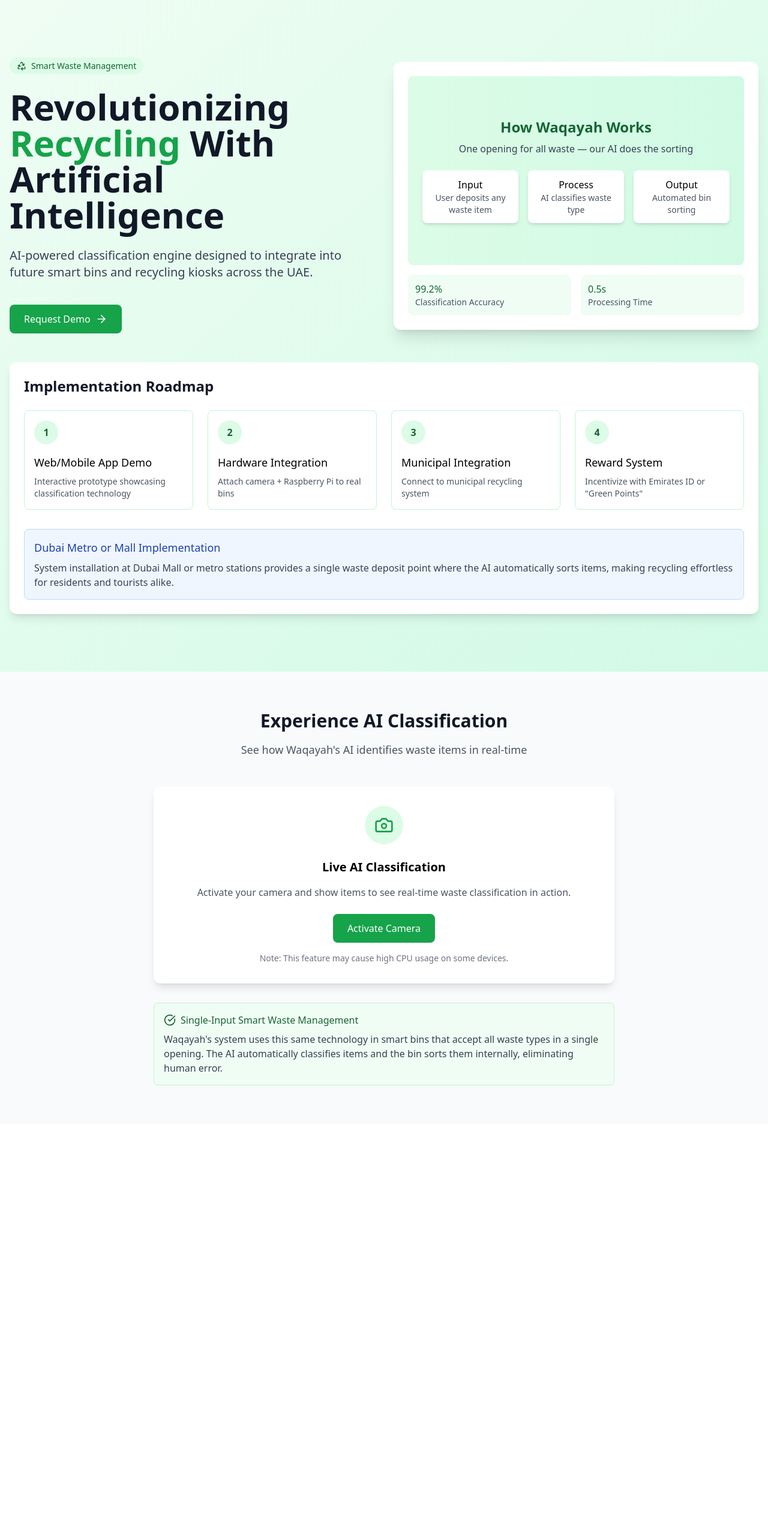
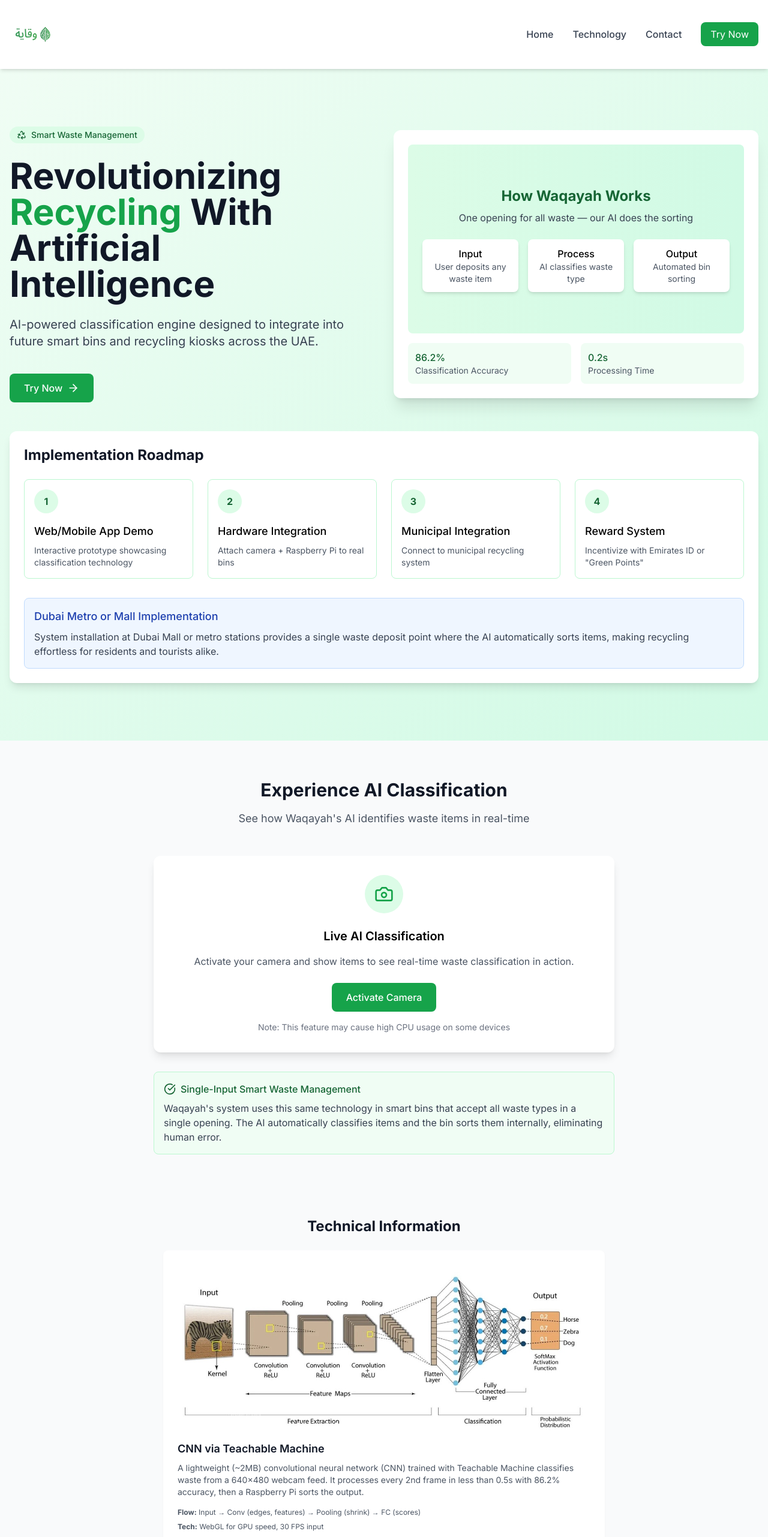
Before and after one commit to mmabohra/waqayah, a React (Create React App) app: page / in a window 1280 px wide. Shown: the top 2563 px of the page at 60% size. Before the commit the page ends 1874 px from the top, so only its background shows below. Built offline with nearby package versions, Linux system fonts and the light colour scheme.

Commit message:
added header, tech info, logo

```diff
--- a/public/index.html
+++ b/public/index.html
@@ -24,7 +24,10 @@
       work correctly both with client-side routing and a non-root public URL.
       Learn how to configure a non-root public URL by running `npm run build`.
     -->
-    <title>React App</title>
+    <title>AI Trash Classification | Waqayah</title>
+    <link rel="preconnect" href="https://fonts.googleapis.com">
+    <link rel="preconnect" href="https://fonts.gstatic.com" crossorigin>
+    <link href="https://fonts.googleapis.com/css2?family=Inter:ital,opsz,wght@0,14..32,100..900;1,14..32,100..900&display=swap" rel="stylesheet">
   </head>
   <body>
     <noscript>You need to enable JavaScript to run this app.</noscript>
--- a/src/App.js
+++ b/src/App.js
@@ -1,12 +1,16 @@
 import './App.css';
 import WaqayahHero from './components/WaqayahHero';
 import CameraSection from './components/CameraSection';
+import Header from './components/Header';
+import HowItWorksSection from './components/HowItWorksSection';
 
 function App() {
   return (
     <div>
+      <Header/>
       <WaqayahHero />
       <CameraSection />
+      <HowItWorksSection />
     </div>
   );
 }
--- a/src/components/CameraSection.js
+++ b/src/components/CameraSection.js
@@ -38,7 +38,7 @@
   };
 
   return (
-    <div className="py-16 bg-gray-50">
+    <div id="camera" className="py-16 bg-gray-50">
       <div className="container mx-auto px-4">
         <div className="text-center mb-12">
           <h2 className="text-3xl font-bold text-gray-900">Experience AI Classification</h2>
@@ -64,7 +64,7 @@
                     Activate Camera
                   </button>
                   <div className="text-sm text-gray-500">
-                    <p>Note: This feature may cause high CPU usage on some devices.</p>
+                    <p>Note: This feature may cause high CPU usage on some devices</p>
                   </div>
                 </div>
               </div>
@@ -90,13 +90,7 @@
                   <div className="flex items-center justify-between mb-4">
                     <h3 className="font-semibold text-lg">Live Results</h3>
                     <div className="flex space-x-2">
-                      <button
-                        onClick={resetClassification}
-                        className="text-sm flex items-center text-gray-600 hover:text-gray-900"
-                      >
-                        <RefreshCw className="h-3 w-3 mr-1" />
-                        Reset
-                      </button>
+
                     </div>
                   </div>
 
@@ -144,7 +138,7 @@
                   <div className="mt-6 pt-4 border-t">
                     <h4 className="font-medium text-sm text-gray-600 mb-2">Performance Tips</h4>
                     <p className="text-xs text-gray-500">
-                      Click "Reset" to restart the model if you experience performance issues.
+                      Use a plain background for higher accuracy, avoid cluttered environments and ensure good lighting.
                     </p>
                   </div>
                 </div>
--- /dev/null
+++ b/src/components/Header.js
@@ -0,0 +1,70 @@
+import { Menu, X } from 'lucide-react';
+import { useState } from 'react';
+
+export default function Header() {
+  const [isMenuOpen, setIsMenuOpen] = useState(false);
+
+  const navItems = [
+    { name: 'Home', href: '#' },
+    { name: 'Technology', href: '#technical' },
+    { name: 'Contact', href: 'mailto:mmabohra@gmail.com' },
+  ];
+
+  return (
+    <header className="bg-white shadow-md sticky top-0 z-50">
+      <div className="container mx-auto px-4 py-4">
+        <div className="flex items-center justify-between">
+          {/* Logo */}
+          <div className="flex items-center space-x-2">
+            <img src="logo.png" alt="Logo" className="w-20" />
+          </div>
+
+          {/* Desktop Navigation */}
+          <nav className="hidden md:flex items-center space-x-8">
+            {navItems.map((item) => (
+              <a
+                key={item.name}
+                href={item.href}
+                className="text-gray-700 hover:text-green-600 transition-colors duration-200 font-medium"
+              >
+                {item.name}
+              </a>
+            ))}
+            <a href='#camera' className="bg-green-600 text-white px-4 py-2 rounded-lg hover:bg-green-700 transition-colors duration-200">
+              Try Now
+            </a>
+          </nav>
+
+          {/* Mobile Menu Button */}
+          <button
+            className="md:hidden text-gray-700"
+            onClick={() => setIsMenuOpen(!isMenuOpen)}
+          >
+            {isMenuOpen ? <X size={24} /> : <Menu size={24} />}
+          </button>
+        </div>
+
+        {/* Mobile Navigation */}
+        {isMenuOpen && (
+          <div className="md:hidden mt-4 pb-4">
+            <nav className="flex flex-col space-y-4">
+              {navItems.map((item) => (
+                <a
+                  key={item.name}
+                  href={item.href}
+                  className="text-gray-700 hover:text-green-600 transition-colors duration-200 font-medium"
+                  onClick={() => setIsMenuOpen(false)}
+                >
+                  {item.name}
+                </a>
+              ))}
+              <a href="#camera" className="bg-green-600 text-white px-4 py-2 rounded-lg hover:bg-green-700 transition-colors duration-200 w-full text-left">
+                Try Now
+              </a>
+            </nav>
+          </div>
+        )}
+      </div>
+    </header>
+  );
+}
--- /dev/null
+++ b/src/components/HowItWorksSection.js
@@ -0,0 +1,30 @@
+export default function HowItWorksSection() {
+  return (
+    <div id="technical" className="py-10 bg-gray-50">
+      <div className="container mx-auto px-4 max-w-3xl">
+        {/* Header */}
+        <h2 className="text-2xl font-bold text-gray-900 mb-6 text-center">
+          Technical Information
+        </h2>
+
+        {/* CNN Diagram and Description */}
+        <div className="bg-white rounded-lg shadow-sm p-6">
+          <div className="w-full h-480 bg-gray-200 rounded-md mb-4 flex items-center justify-center">
+            <span className="text-gray-500 text-xs">
+              <img src="cnn.jpeg"></img>
+            </span>
+          </div>
+          <h3 className="text-lg font-semibold text-gray-900 mb-2">CNN via Teachable Machine</h3>
+          <p className="text-gray-600 text-sm mb-4">
+            A lightweight (~2MB) convolutional neural network (CNN) trained with Teachable Machine classifies waste from a 640x480 webcam feed. It processes every 2nd frame in less than 0.5s with 86.2% accuracy, then a Raspberry Pi sorts the output.
+          </p>
+          <ul className="text-gray-600 text-xs space-y-2">
+            <li><strong>Flow:</strong> Input → Conv (edges, features) → Pooling (shrink) → FC (scores)</li>
+            <li><strong>Tech:</strong> WebGL for GPU speed, 30 FPS input</li>
+            <li><strong>Setup:</strong> Webcam + Pi 4, no cloud needed</li>
+          </ul>
+        </div>
+      </div>
+    </div>
+  );
+}
--- a/src/components/WaqayahHero.js
+++ b/src/components/WaqayahHero.js
@@ -22,10 +22,10 @@
             </p>
 
             <div className="flex flex-col sm:flex-row gap-4 pt-4">
-              <button className="bg-green-600 hover:bg-green-700 text-white font-medium px-6 py-3 rounded-lg flex items-center justify-center transition-colors duration-300">
-                Request Demo
+              <a href="#camera" className="bg-green-600 hover:bg-green-700 text-white font-medium px-6 py-3 rounded-lg flex items-center justify-center transition-colors duration-300">
+                Try Now
                 <ArrowRight className="ml-2 h-5 w-5" />
-              </button>
+              </a>
             </div>
           </div>
 
@@ -56,11 +56,11 @@
 
               <div className="grid grid-cols-2 gap-4 mt-4">
                 <div className="bg-green-50 p-3 rounded-lg">
-                  <h3 className="font-medium text-green-800">99.2%</h3>
+                  <h3 className="font-medium text-green-800">86.2%</h3>
                   <p className="text-sm text-gray-600">Classification Accuracy</p>
                 </div>
                 <div className="bg-green-50 p-3 rounded-lg">
-                  <h3 className="font-medium text-green-800">0.5s</h3>
+                  <h3 className="font-medium text-green-800">0.2s</h3>
                   <p className="text-sm text-gray-600">Processing Time</p>
                 </div>
               </div>
--- a/src/index.css
+++ b/src/index.css
@@ -1,3 +1,8 @@
 @tailwind base;
 @tailwind components;
 @tailwind utilities;
+
+html {
+    scroll-behavior: smooth;
+    font-family: 'Inter', sans-serif;
+}
```
Also changed, not shown: public/cnn.jpeg (added), public/logo.png (added).
